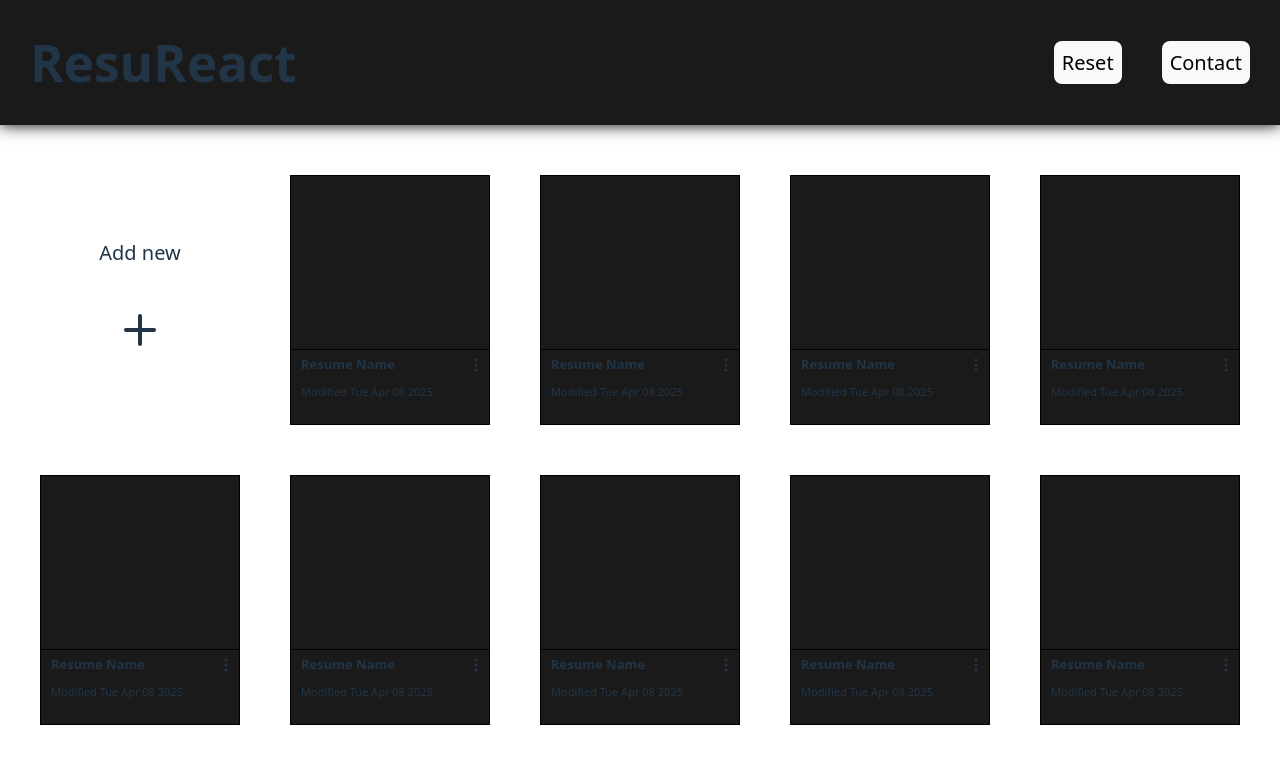
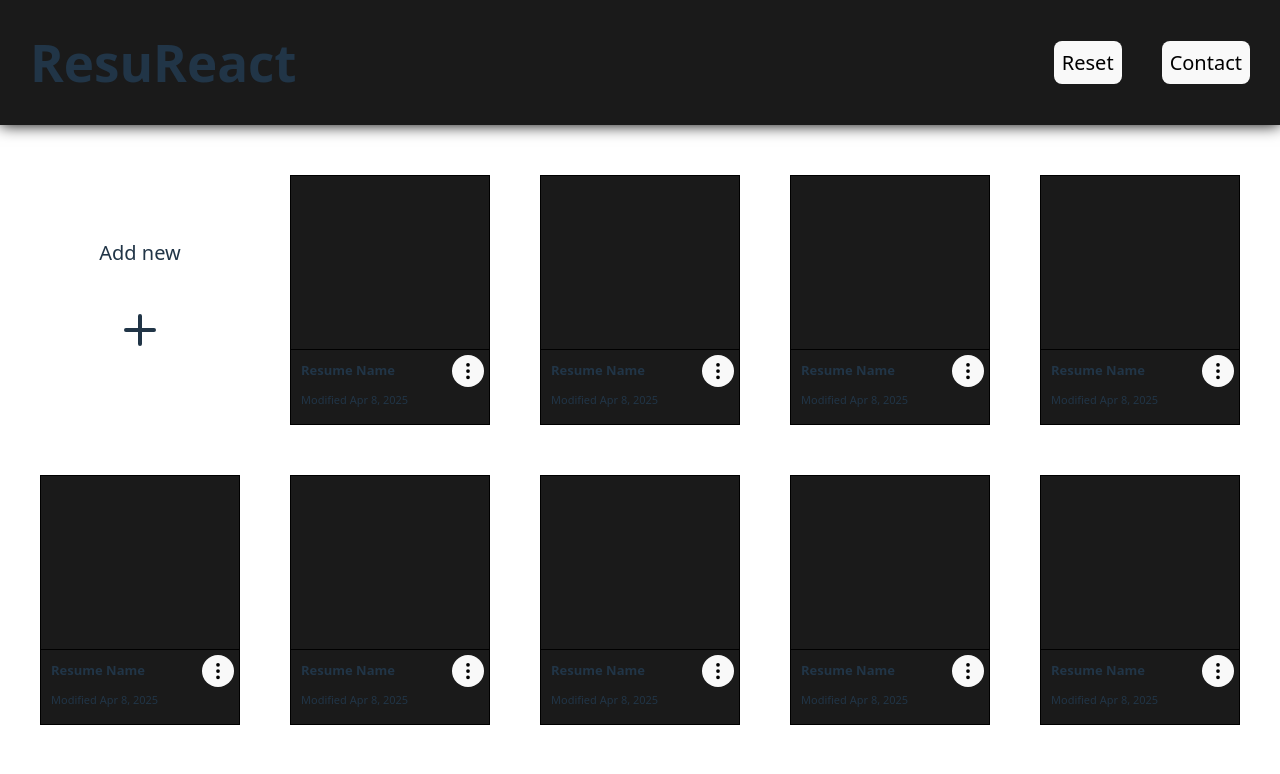
Before and after one commit to rtrevizo18/resuReact, a React (Vite) app: page / in a window 1280 px wide. Shown: the top 774 px of the page. Built offline with nearby package versions, Linux system fonts and the light colour scheme.

Commit message:
feat(resumecards): add styling to resume settings and format date string

```diff
--- a/src/components/ResumeCards.jsx
+++ b/src/components/ResumeCards.jsx
@@ -37,15 +37,27 @@ function EmptyCard() {
   );
 }
 
+function modifyDateString(dateString) {
+  const month = dateString.slice(4, 7);
+  const day = dateString.slice(8, 10);
+  const year = dateString.slice(11);
+
+  const formatDay = day[0] === "0" ? day.slice(1) : day; // Remove leading zero if present
+
+  return `${month} ${formatDay}, ${year}`;
+}
+
 function FilledCard({ title = "Resume Name", date = new Date() }) {
-  const dateString = date.toDateString();
+  const dateString = modifyDateString(date.toDateString());
   return (
     <div className="resume-card">
       <div className="resume-image"></div>
       <div className="resume-content">
         <div className="resume-title">
           <div className="resume-title-text">{title}</div>
-          <ThreeDotSvg svgSize={16} />
+          <button className="resume-settings-button">
+            <ThreeDotSvg svgSize={20} />
+          </button>
         </div>
         <div className="resume-desc">
           <div className="resume-desc-sub">Modified {dateString}</div>
--- a/src/index.css
+++ b/src/index.css
@@ -151,15 +151,25 @@ button:focus-visible {
   font-weight: 700;
 }
 
-.resume-title svg{
+.resume-settings-button{
   justify-self: end;
+  margin: 0;
   margin-right: 5px;
+  padding: 5px;
+  border-radius: 100%;
+  display: flex;
+  justify-content: center;
+  align-items: center;
+}
+
+.resume-settings-button:hover{
+  background-color: rgba(255, 255, 255, 0.1);
 }
 
 .resume-desc{
   font-size: 11px;
   display: flex;
-  padding: 10px 0px;
+  padding: 5px 0px;
   gap: 50px;
 }
 
```
